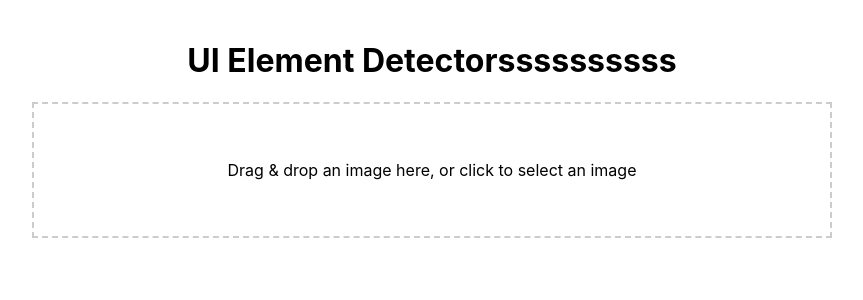
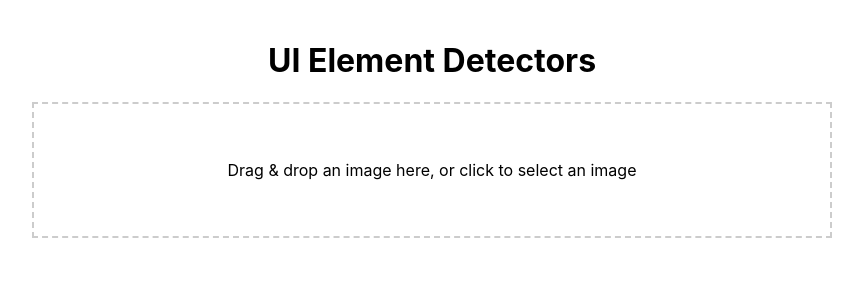
Before and after one commit to HemanthNabha/justexample, a React (Create React App) app: page / in a window 1280 px wide. Shown: the top 300 px of the page, without its empty margins (208-1071 px from the left). Built offline with nearby package versions, Linux system fonts and the light colour scheme.

Commit message:
Update ImageUploader.js

```diff
--- a/src/ImageUploader.js
+++ b/src/ImageUploader.js
@@ -83,7 +83,7 @@ const ImageUploader = () => {
 
   return (
     <div className="container">
-      <h1>UI Element Detectorssssssssss</h1>
+      <h1>UI Element Detectors</h1>
       <div {...getRootProps()} className="dropzone">
         <input {...getInputProps()} />
         <p>Drag & drop an image here, or click to select an image</p>
```
